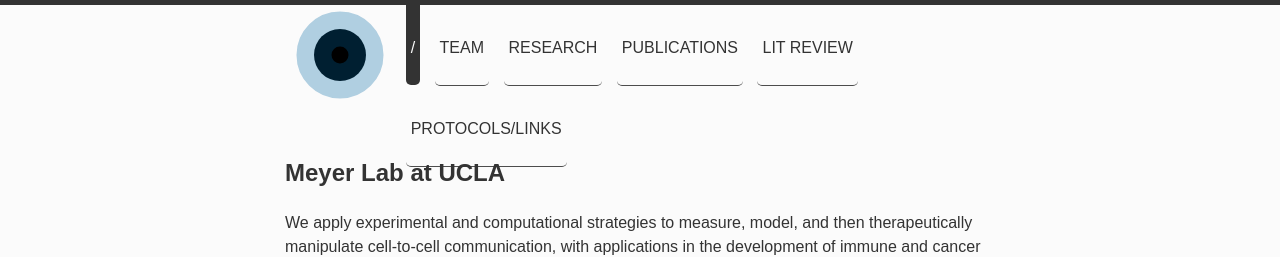
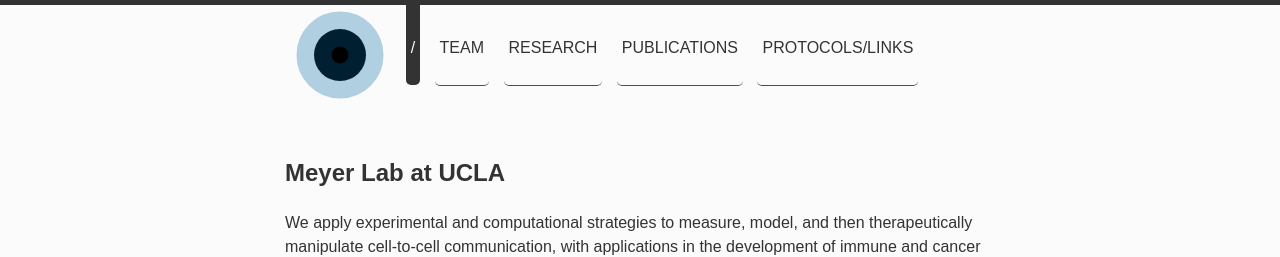
Before and after one commit to meyer-lab/asmlab.org, a Jekyll site: the page built from index.html, in a window 1280 px wide. Shown: the top 257 px of the page. Built offline with Jekyll 4.4.1, drawn with Linux system fonts in a browser that asks for light colours; some web fonts are replaced.

Commit message:
Update links.yml

```diff
--- a/_data/links.yml
+++ b/_data/links.yml
@@ -10,8 +10,5 @@
 - url: /publications
   title: Publications
 
-- url: /reading
-  title: Lit Review
-
 - url: /protocols.html
   title: Protocols/Links
```
